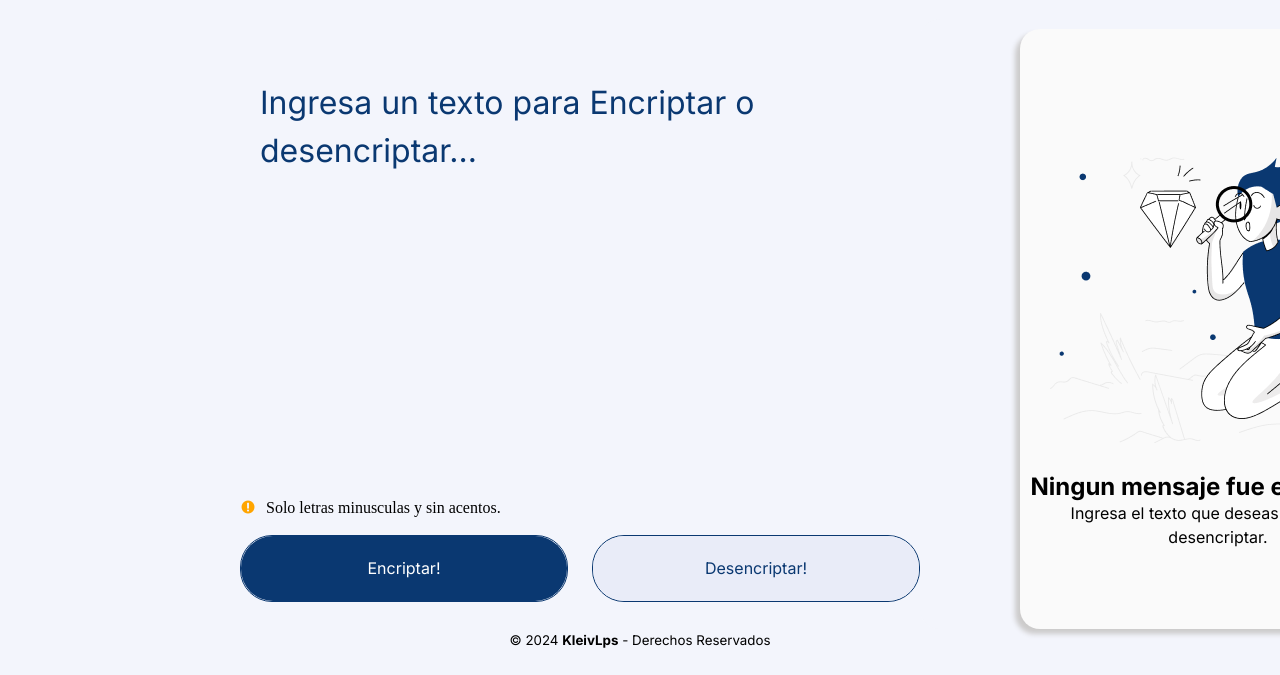
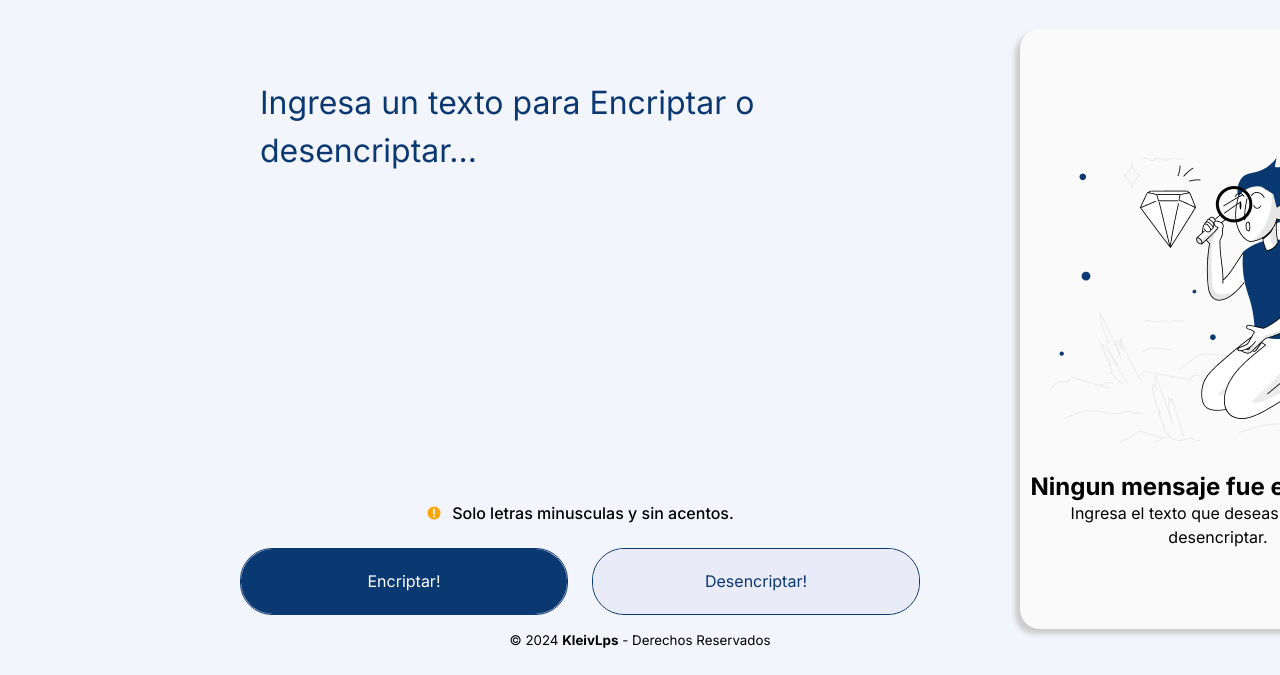
Before and after one commit to KleivLps/Desafio__Encriptador, a plain HTML site: page index.html in a window 1280 px wide. Shown: the part 125-800 px from the top of the page. Drawn offline with Linux system fonts and the light colour scheme; a web font is replaced by a local one.

Commit message:
Ulrimo arreglo de problemas

```diff
--- a/index.html
+++ b/index.html
@@ -47,14 +47,14 @@
             placeholder="Ingresa un texto para Encriptar o desencriptar..."
           ></textarea>
         </form>
-        <section class="adv-container">
+        <div class="adv-container">
           <img
             class="advertencia"
             src="assets/advertencia.png"
             alt="advertencia"
           />
           <p class="adv-text">Solo letras minusculas y sin acentos. </p>
-        </section>
+        </div>
 
         <section class="button-container">
           <button id="codificar" class="boton1">Encriptar!</button>
--- a/styles.css
+++ b/styles.css
@@ -89,15 +89,16 @@ a{
   color: #0a3871;
 }
 
+/*--- ADVERTENCIA ---*/
+
+
 .adv-container {
   display: flex;
   align-items: center;
+  justify-content: center;
+  margin: auto;
 }
 
-.adv-text {
-height: 16px;
-color: black;
-}
 .advertencia {
   height: 16px;
   width: 16px;
@@ -109,6 +110,11 @@ color: black;
   margin-top: 20px;
   margin-bottom: 20px;
   margin-left: 10px;
+  text-align: center;
+  font-family: "Inter", sans-serif;
+  font-weight: 500;
+  font-size: 16px;
+  line-height: 28.8px;
 }
 
 /*---imagen---*/
```
